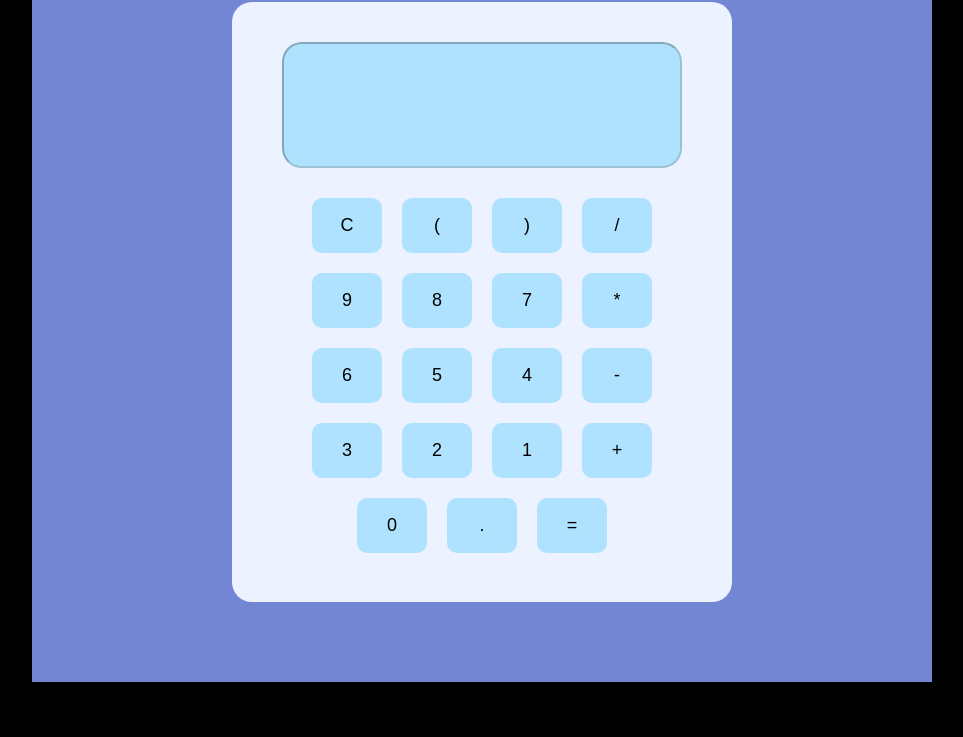
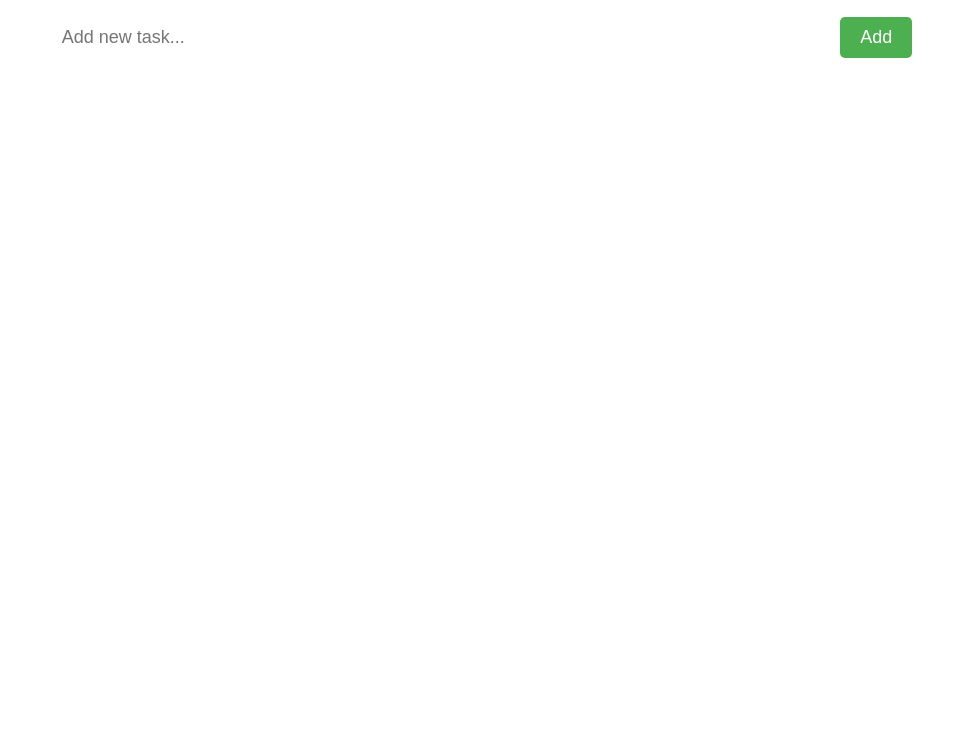
Before and after one commit to nithingp2002/Oasis_Intership, a plain HTML site: page index.html in a window 1280 px wide. Shown: the part 63-800 px from the top of the page, without its empty margins (158-1121 px from the left). Drawn offline with Linux system fonts and the light colour scheme.

Commit message:
Add files via upload
https://stupendous-kheer-e38a43.netlify.app/

```diff
--- /dev/null
+++ b/To-Do.js
@@ -0,0 +1,16 @@
+const newTaskInput = document.getElementById("new-task");
+const addTaskButton = document.getElementById("add-task");
+const taskList = document.getElementById("task-list");
+
+addTaskButton.addEventListener("click", function() {
+  const newTask = document.createElement("li");
+  newTask.innerHTML = `${newTaskInput.value} <span class="delete-task">Delete</span>`;
+  taskList.appendChild(newTask);
+  newTaskInput.value = "";
+});
+
+taskList.addEventListener("click", function(event) {
+  if (event.target.classList.contains("delete-task")) {
+    event.target.parentNode.remove();
+  }
+});
--- a/index.html
+++ b/index.html
@@ -1,37 +1,18 @@
 <!DOCTYPE html>
 <html>
-    <head>
-        <title>Calculator</title>
-        <link rel="icon" href="assets/calculator.png">
-        <link rel="stylesheet" href="style.css">
-    </head>
-    <body>
-        <div class="container-1">
-            <div class="container-2">
-                    <div id="calculator">
-                        <input type="text" id="display" disabled>
-                            <button class="btn" onclick="clearDisplay()">C</button>
-                            <button class="btn" onclick="addCharacter('(')">(</button>
-                            <button class="btn" onclick="addCharacter(')')">)</button>
-                            <button class="btn" onclick="addCharacter('/')">/</button>
-                            <button class="btn" onclick="addCharacter('9')">9</button>
-                            <button class="btn" onclick="addCharacter('8')">8</button>
-                            <button class="btn" onclick="addCharacter('7')">7</button>
-                            <button class="btn" onclick="addCharacter('*')">*</button>
-                            <button class="btn" onclick="addCharacter('6')">6</button>
-                            <button class="btn" onclick="addCharacter('5')">5</button>
-                            <button class="btn" onclick="addCharacter('4')">4</button>
-                            <button class="btn" onclick="addCharacter('-')">-</button>
-                            <button class="btn" onclick="addCharacter('3')">3</button>
-                            <button class="btn" onclick="addCharacter('2')">2</button>
-                            <button class="btn" onclick="addCharacter('1')">1</button>
-                            <button class="btn" onclick="addCharacter('+')">+</button>
-                            <button class="btn" onclick="addCharacter('0')">0</button>
-                            <button class="btn" onclick="addCharacter('.')">.</button>
-                            <button class="btn" onclick="calculate()">=</button>
-                      </div>
-            </div>
-        </div>
-        <script src="calci.js"></script>
-    </body>
+  <head>
+    <title>To-Do List</title>
+    <link rel="stylesheet" type="text/css" href="style.css">
+    <link rel="icon" href="assets/checklist.png"
+  </head>
+  <body>
+    <h1>To-Do List</h1>
+    <form>
+      <input type="text" id="new-task" placeholder="Add new task...">
+      <button type="button" id="add-task">Add</button>
+    </form>
+    <ul id="task-list">
+    </ul>
+    <script src="To-Do.js"></script>
+  </body>
 </html>
--- a/style.css
+++ b/style.css
@@ -1,61 +1,67 @@
+body {
+    font-family: Arial, sans-serif;
+  }
 
-body{
-    background-color: black;
-    margin:0px;
-}
-.container-1{
-    background-color: #7286D3;
-    width:900px;
-    height:745px;
-    margin:0px auto;
-}
-.container-2{
-    background-color: #ECF2FF;
-    width:500px;
-    height:600px;
-    margin:auto;
-    position: relative;
-    top:65px;
-    border-radius: 20px;
-}
-#calculator {
+  h1 {
+    text-align: center;
+  }
+
+  form {
     display: flex;
-    flex-wrap: wrap;
     justify-content: center;
     align-items: center;
-    width: 400px;
-    margin:auto;
-    position:relative;
-    top:10px;
+    margin-bottom: 20px;
   }
-  #display {
-    background-color:#AEE2FF;
-    width:450px;
-    height:120px;
-    font-size: 30px;
-    text-align: right;
-    margin:auto;
-    position:relative;
-    top:30px;
-    border-radius: 20px;
+
+  input[type="text"] {
+    width: 60%;
+    padding: 10px;
+    font-size: 18px;
+    border-radius: 5px;
+    border: none;
+    margin-right: 10px;
   }
-button {
-    width: 70px;
-    height: 55px;
+
+  button {
+    background-color: #4CAF50;
+    color: white;
+    border: none;
+    padding: 10px 20px;
     font-size: 18px;
-    margin: 10px;
-    position:relative;
-    top:50px;
-    text-align: center
+    border-radius: 5px;
+    cursor: pointer;
   }
- .btn{
-    background-color:#AEE2FF ;
-    border: none;
+
+  button:hover {
+    background-color: #3e8e41;
+  }
+
+  ul {
+    list-style-type: none;
+    padding: 0;
+    margin: 0;
+  }
+
+  li {
+    padding: 10px;
+    background-color: #f2f2f2;
+    border-radius: 5px;
+    margin-bottom: 10px;
+  }
+
+  li:hover {
+    background-color: #ddd;
+  }
+
+  .delete-task {
+    float: right;
+    color: #fff;
+    background-color: #f44336;
+    padding: 5px 10px;
+    border-radius: 3px;
     cursor: pointer;
-    border-radius: 10px;
-    row-gap: 10px;
-    transition: 0.2s ease-out;
- }
- .btn:hover{
-    background-color:#8EA7E9;
- }
+  }
+
+  .delete-task:hover {
+    background-color: #d32f2f;
+  }
```
Also changed, not shown: checklist.png (added).
